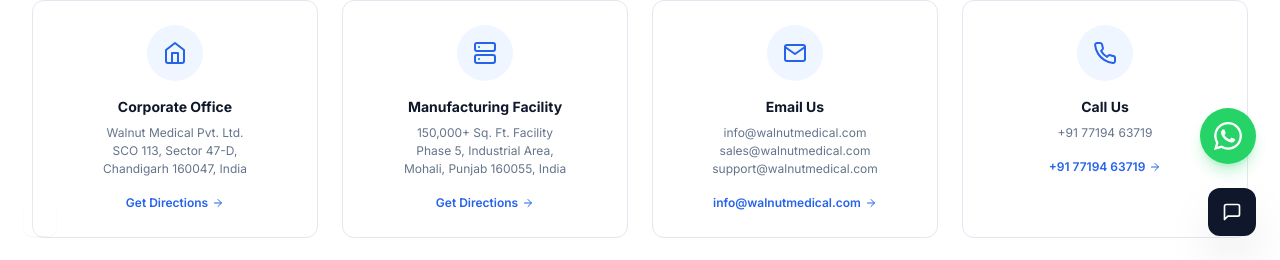
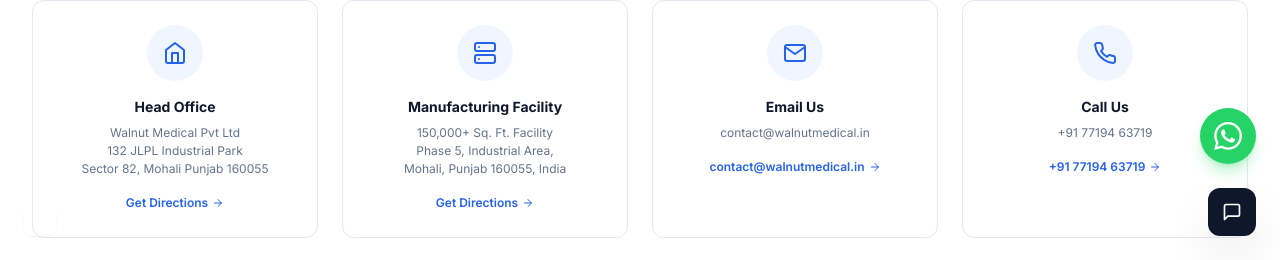
Before and after one commit to nitin-patyal-57/Walnut-technologies, a React (Vite) app: page /contact in a window 1280 px wide. Shown: the part 540-800 px from the top of the page. Built offline with nearby package versions, Linux system fonts and the light colour scheme.

Commit message:
Update contact info: Head Office, correct address, email to contact@walnutmedical.in

```diff
--- a/src/pages/ContactPage.jsx
+++ b/src/pages/ContactPage.jsx
@@ -12,9 +12,9 @@
 const contactCards = [
   {
     icon: FiHome,
-    title: 'Corporate Office',
-    lines: ['Walnut Medical Pvt. Ltd.', 'SCO 113, Sector 47-D,', 'Chandigarh 160047, India'],
-    link: 'https://maps.google.com/?q=SCO+113+Sector+47-D+Chandigarh',
+    title: 'Head Office',
+    lines: ['Walnut Medical Pvt Ltd', '132 JLPL Industrial Park', 'Sector 82, Mohali Punjab 160055'],
+    link: 'https://maps.google.com/?q=JLPL+Industrial+Park+Sector+82+Mohali',
     linkText: 'Get Directions',
   },
   {
@@ -27,15 +27,15 @@
   {
     icon: FiMail,
     title: 'Email Us',
-    lines: ['info@walnutmedical.com', 'sales@walnutmedical.com', 'support@walnutmedical.com'],
-    link: 'mailto:info@walnutmedical.com',
+    lines: ['contact@walnutmedical.in'],
+    link: 'mailto:contact@walnutmedical.in',
     linkText: null,
   },
   {
     icon: FiPhone,
     title: 'Call Us',
     lines: ['+91 77194 63719'],
-    link: 'tel:+911725016400',
+    link: 'tel:+917719463719',
     linkText: null,
   },
 ];
@@ -108,7 +108,7 @@
                   Call Us
                 </a>
                 <a
-                  href="mailto:info@walnutmedical.com"
+                  href="mailto:contact@walnutmedical.in"
                   className="inline-flex items-center gap-2 px-5 py-3 border border-slate-300 text-slate-700 text-sm font-semibold rounded-xl hover:border-slate-400 hover:bg-white transition-all"
                 >
                   <FiMail className="w-4 h-4" />
```
